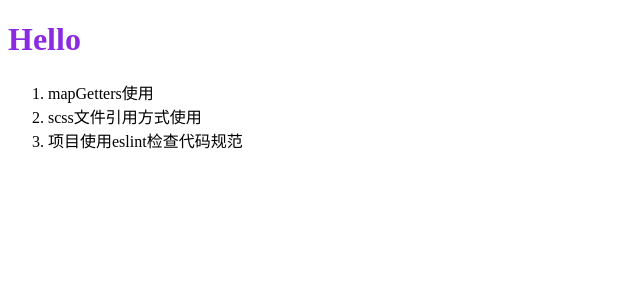
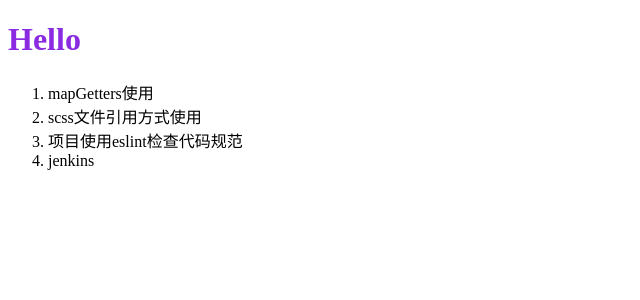
Before and after one commit to liwenliang/vue_base, a Vue app: page / in a window 1280 px wide. Shown: the top 300 px of the page, without its empty margins (0-640 px from the left). Built offline with nearby package versions, Linux system fonts and the light colour scheme.

Commit message:
测试修改触发

```diff
--- a/src/views/home/index.vue
+++ b/src/views/home/index.vue
@@ -5,6 +5,7 @@
       <li>mapGetters使用</li>
       <li>scss文件引用方式使用</li>
       <li>项目使用eslint检查代码规范</li>
+      <li>jenkins</li>
     </ol>
   </div>
 </template>
```
